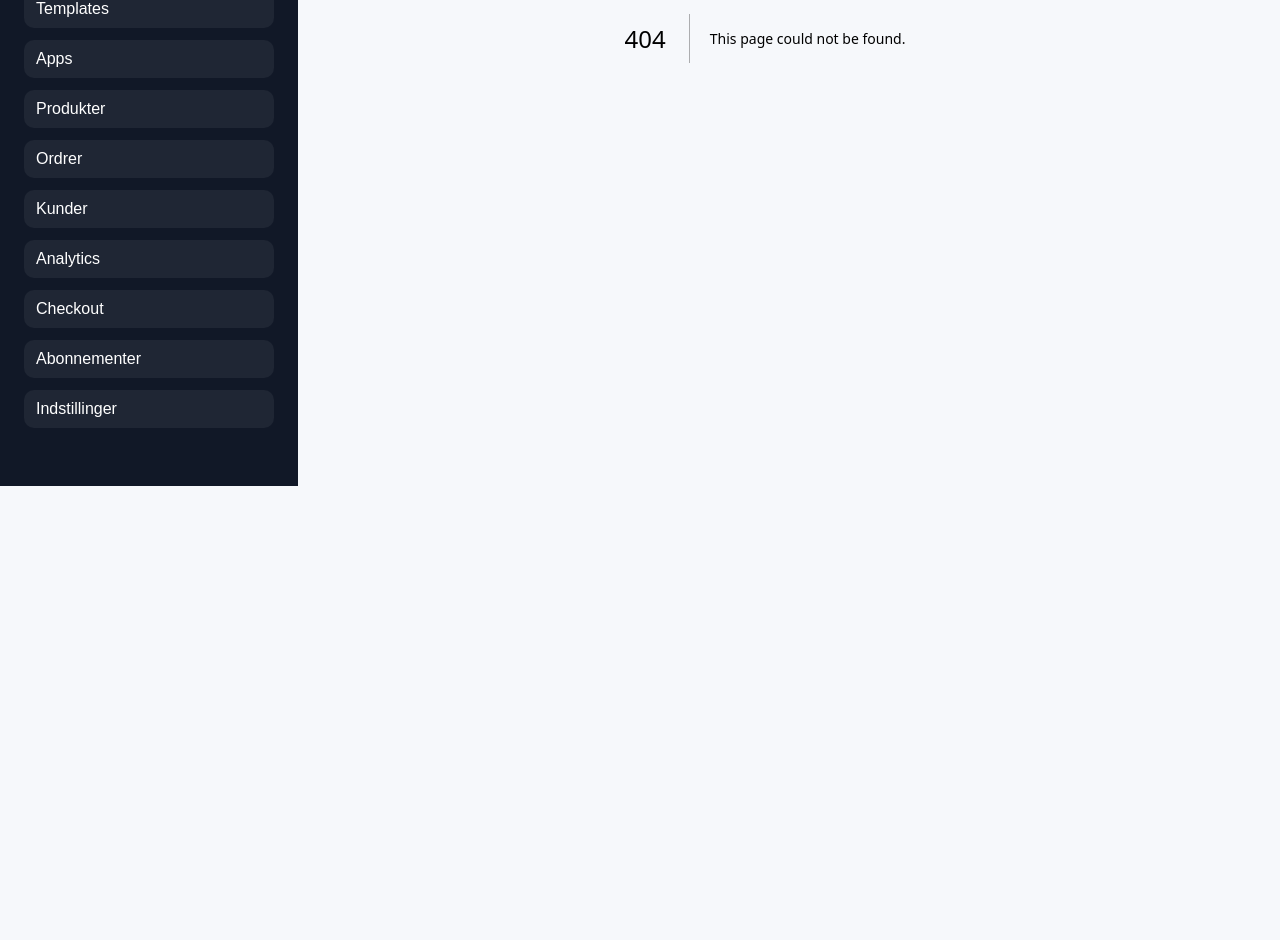
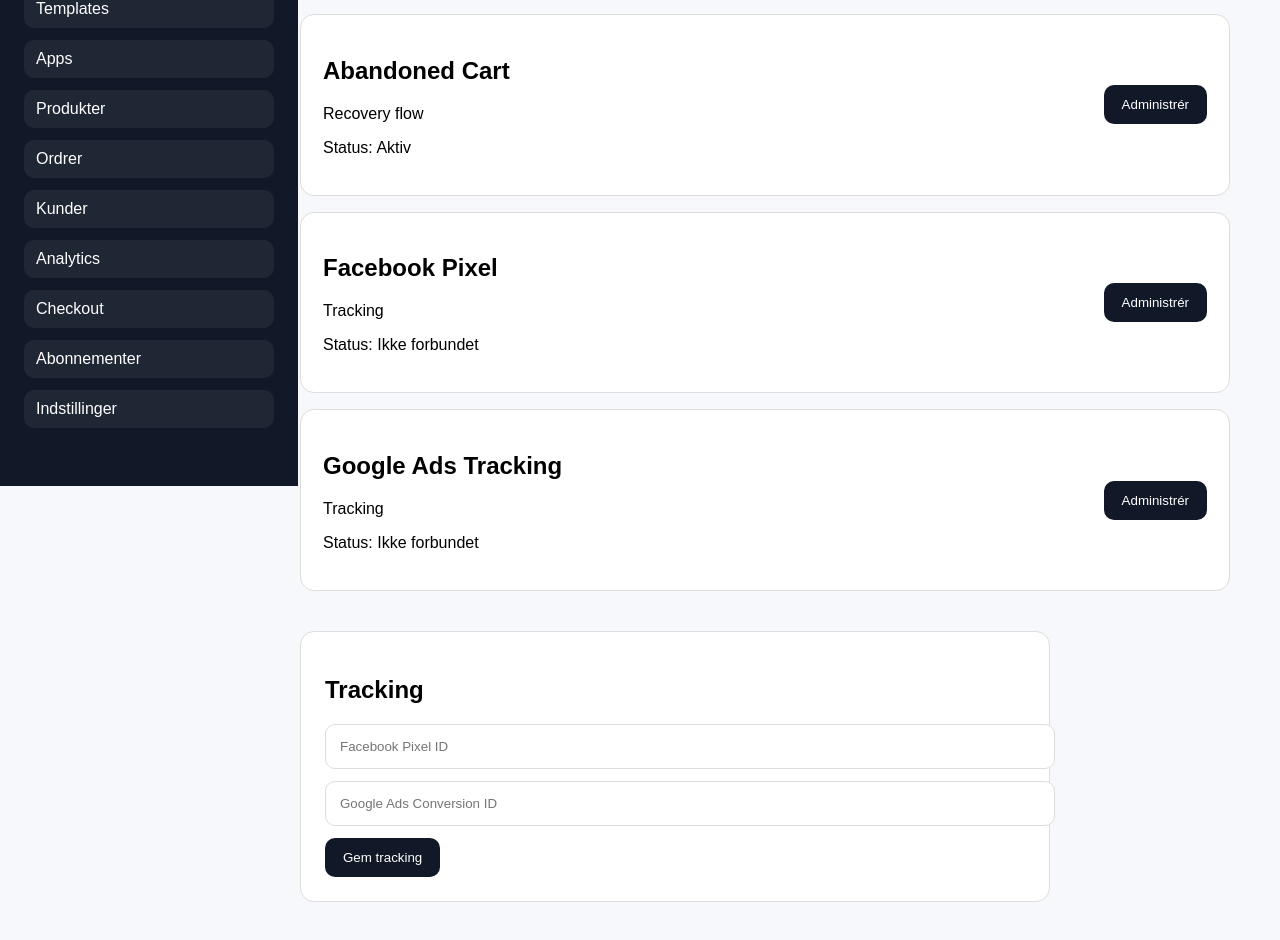
Before and after one commit to postjkhandel-ship-it/shoppilot, a Next.js app: page /marketing in a window 1280 px wide. Before the commit this address had no page. Shown: the part 362-1302 px from the top of the page. Before the commit the page ends 800 px from the top, so only its background shows below. Built offline with nearby package versions, Linux system fonts and the light colour scheme.

Commit message:
Create page.js

```diff
--- /dev/null
+++ b/app/marketing/page.js
@@ -0,0 +1,101 @@
+export default function Marketing() {
+  const campaigns = [
+    {
+      name: "Velkomst Email",
+      type: "Email automation",
+      status: "Aktiv"
+    },
+    {
+      name: "Abandoned Cart",
+      type: "Recovery flow",
+      status: "Aktiv"
+    },
+    {
+      name: "Facebook Pixel",
+      type: "Tracking",
+      status: "Ikke forbundet"
+    },
+    {
+      name: "Google Ads Tracking",
+      type: "Tracking",
+      status: "Ikke forbundet"
+    }
+  ];
+
+  return (
+    <main style={{ padding: "50px", fontFamily: "Arial" }}>
+      <h1>Marketing</h1>
+      <p>Administrér kampagner, tracking og email flows.</p>
+
+      <div style={{ display: "grid", gap: "16px", marginTop: "30px" }}>
+        {campaigns.map((campaign) => (
+          <div key={campaign.name} style={card}>
+            <div>
+              <h2>{campaign.name}</h2>
+              <p>{campaign.type}</p>
+              <p>Status: {campaign.status}</p>
+            </div>
+
+            <button style={button}>
+              Administrér
+            </button>
+          </div>
+        ))}
+      </div>
+
+      <div style={box}>
+        <h2>Tracking</h2>
+
+        <input
+          placeholder="Facebook Pixel ID"
+          style={input}
+        />
+
+        <input
+          placeholder="Google Ads Conversion ID"
+          style={input}
+        />
+
+        <button style={button}>
+          Gem tracking
+        </button>
+      </div>
+    </main>
+  );
+}
+
+const card = {
+  background: "#fff",
+  border: "1px solid #ddd",
+  borderRadius: "14px",
+  padding: "22px",
+  display: "flex",
+  justifyContent: "space-between",
+  alignItems: "center"
+};
+
+const box = {
+  background: "#fff",
+  border: "1px solid #ddd",
+  borderRadius: "14px",
+  padding: "24px",
+  marginTop: "40px",
+  maxWidth: "700px"
+};
+
+const input = {
+  width: "100%",
+  padding: "14px",
+  marginBottom: "12px",
+  border: "1px solid #ddd",
+  borderRadius: "10px"
+};
+
+const button = {
+  background: "#111827",
+  color: "white",
+  border: "none",
+  padding: "12px 18px",
+  borderRadius: "10px",
+  cursor: "pointer"
+};
```
